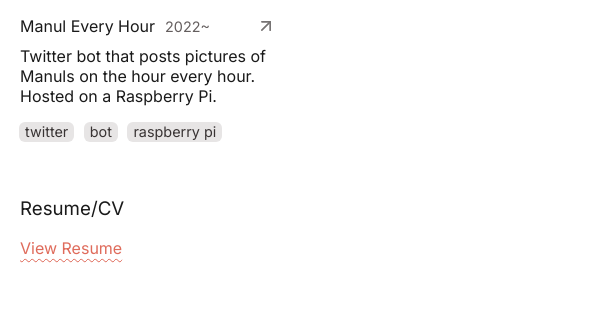
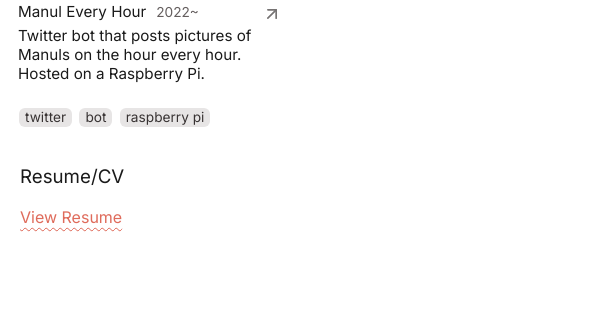
Before and after one commit to tecouchman/tecouchman.github.io, an Astro site: page / in a window 600 px wide. Shown: the part 903-1223 px from the top of the page. After the commit the page ends 1192 px from the top, so only its background shows below. Built offline with nearby package versions, Linux system fonts and the light colour scheme; Astro itself is replaced by a stand-in of ours.

Commit message:
Fixes for mobile

```diff
--- a/src/components/Modal.astro
+++ b/src/components/Modal.astro
@@ -171,6 +171,7 @@ const { images, isOpen = false } = Astro.props;
     }
 
     .image-container {
+        position: relative;
         height: 100%;
         display: flex;
         align-items: center;
--- a/src/pages/resume.astro
+++ b/src/pages/resume.astro
@@ -32,7 +32,7 @@ const pageTitle = "";
 		<div class="section" id="cv">
 			<h2>Work History</h2>
 			<div class="timeline">
-				<div class="line" style="height: 72%;"></div>
+				<div class="line" style="height: 70%;"></div>
 				<ul>
 					<li>
 						<div class="relative">
--- a/src/styles/global.css
+++ b/src/styles/global.css
@@ -268,7 +268,6 @@ strong {
 #overview, #profile {
     display: inline-block;
     vertical-align: top;
-    width: 50%;
 }
 
 #overview {
@@ -398,6 +397,21 @@ ul#overview li a {
     text-align: center;
     font-size: 0.7em;
     color: rgb(126, 126, 126);
+}
+
+@media (max-width: 636px) {
+
+    .timeline .line {
+        left: 0px;
+    }
+
+    .timeline > ul {
+        padding-left: 15px;
+    }
+
+    .timeline .bullet {
+        left: -18px;
+    }
 }
 
 .date-to {
@@ -585,15 +599,36 @@ form input, form textarea {
 }
 
 .project {
-    overflow: hidden;
-    width: 48%;
-    padding: 12px;
+    padding: 10px 10px 35px 10px;
     display: inline-block;
-    height: 150px;
     border-radius: 10px;
-    margin-right: 8px;
-    margin-bottom: 15px;;
     position: relative;
+}
+
+.projects {
+    display: grid;
+    grid-template-columns: 1fr;
+    gap: 0.8rem;
+}
+
+@media (max-width: 636px) {
+    .project {
+        font-size: 0.95em;
+    }
+}
+
+@media (min-width: 480px) {
+    .projects {
+        grid-template-columns: repeat(2, 1fr);
+    }
+
+    .project {
+        height: 150px;
+    }
+
+    .project h3 {
+        margin-bottom: 8px;
+    }
 }
 
 .projects > a {
@@ -603,6 +638,8 @@ form input, form textarea {
 .project h3 {
     display: inline-block;
     margin: 0 10px 0 0;
+    font-size: 1.0em;
+    line-height: 0.9em;
 }
 
 .project .year {
@@ -676,22 +713,22 @@ form input, form textarea {
 
 .projects .flash {
     /* play one and reset */
-    animation: flash 1s 1;
+    animation: flash 1.5s 1;
     animation-fill-mode: forwards;
 }
 
 .dark .projects .flash {
-    animation: flashDark 1s 1;
+    animation: flashDark 1.5s 1;
 }
 
 @keyframes flash {
     0% {
         background-color: rgb(255, 255, 255);
     }
-    5% {
+    20% {
         background-color: rgb(243, 243, 243);
     }
-    10% {
+    30% {
         background-color: rgb(243, 243, 243);
     }
     100% {
@@ -723,7 +760,8 @@ ul.tags {
     display: inline-block;
     border-radius: 6px;
     padding: 1px 6px 2px 6px;
-    margin-right: 5px;
+    margin-right: 3px;
+    margin-bottom: 3px;
     font-size: 0.9em;
     background-color: #e7e5e5;
     color: #383333;
@@ -754,12 +792,6 @@ ul.tags {
     position: absolute;
     bottom: 12px;
     right: 12px;
-}
-
-.project h3 {
-    font-size: 1.0em;
-    line-height: 0.9em;
-    margin-bottom: 8px;
 }
 
 .project img {
```
